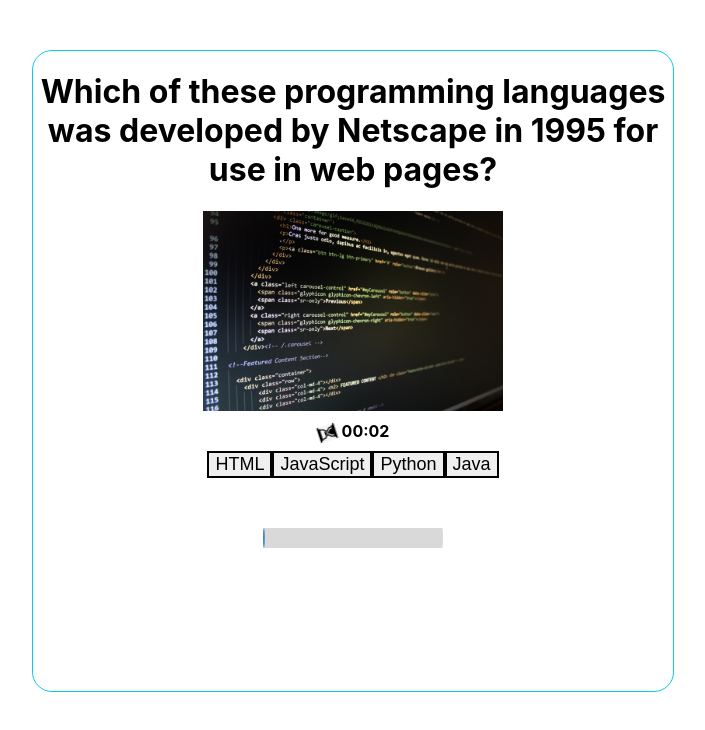
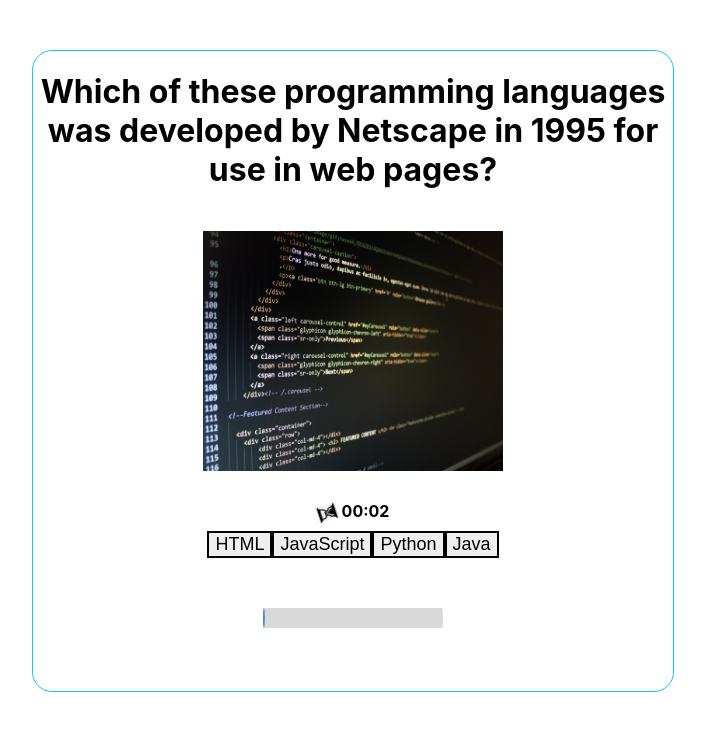
Before and after one commit to Technigo/project-redux-quiz-old, a React (Create React App) app: page / in a window 1280 px wide. Both pictures are taken after a click on the button "LETS GET STARTED!". Shown: the top 730 px of the page, without its empty margins (278-983 px from the left). Built offline with nearby package versions, Linux system fonts and the light colour scheme.

Commit message:
added size to question img

```diff
--- a/src/components/CurrentQuestion.js
+++ b/src/components/CurrentQuestion.js
@@ -22,7 +22,7 @@ export const CurrentQuestion = () => {
     return (
       <OptionsContainer>
         <h1>{question.questionText}</h1>
-        <img src={question.imgUrl} alt="code" width="300px" />
+        <QImg src={question.imgUrl} alt="code" width="300px" />
         <Timer />
         <AnswerButton />
         <ProgressBar />
@@ -44,3 +44,8 @@ position: absolute;
 top: 50px;
 left: 310px;
 `
+const QImg = styled.img`
+width: 300px;
+height: 240px;
+padding: 20px 0;
+`
```
